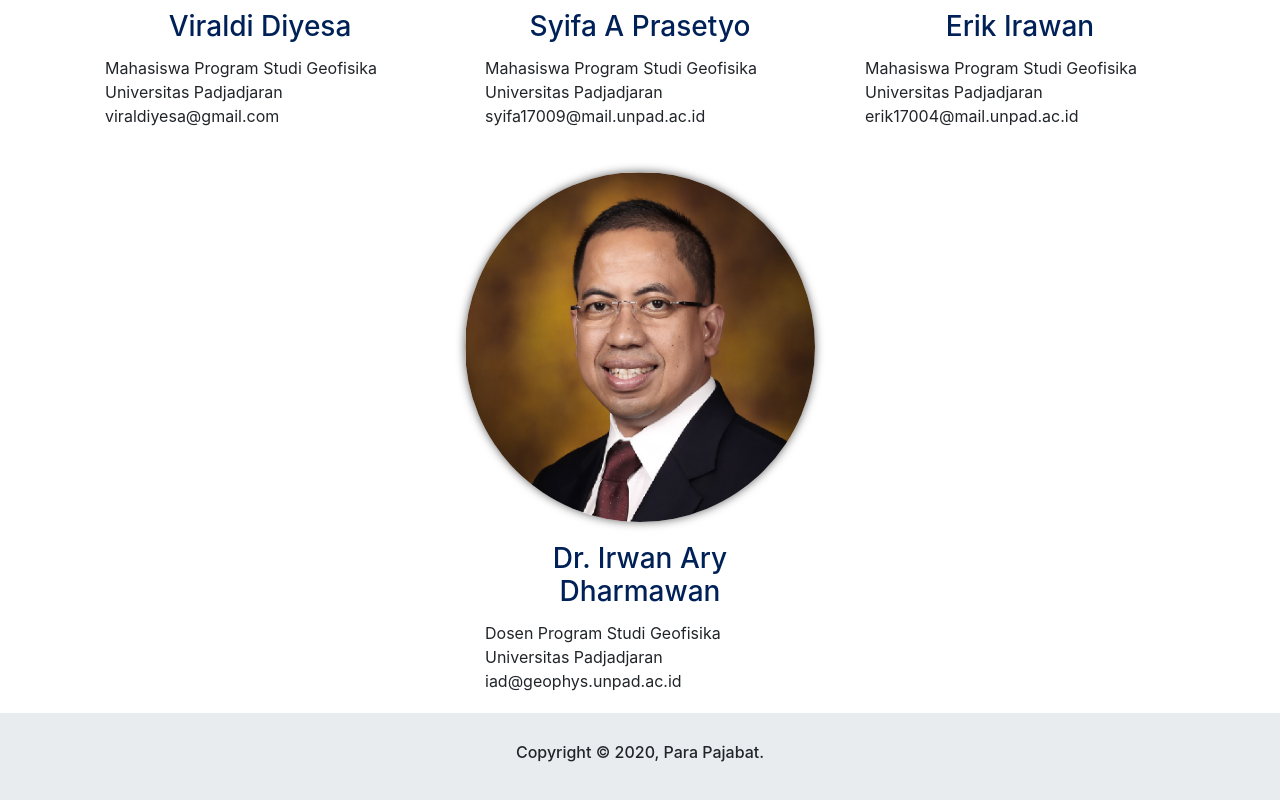
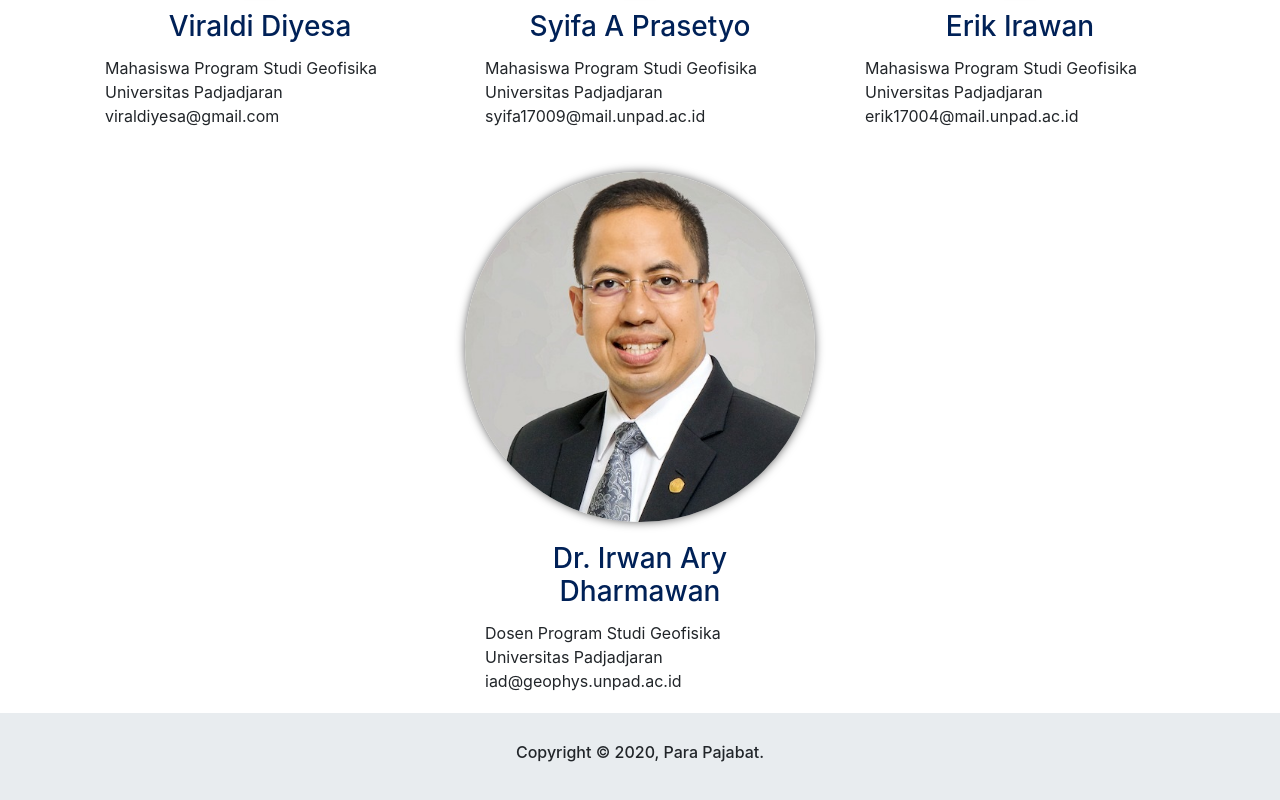
Before and after one commit to Hulhay/Hulhay.github.io, a plain HTML site: page index.html in a window 1280 px wide. Shown: the part 5111-5911 px from the top of the page. Drawn offline with nearby package versions, Linux system fonts and the light colour scheme.

Commit message:
Update foto pa irwan

```diff
--- a/index.html
+++ b/index.html
@@ -545,7 +545,7 @@
     </div>
     <div class="col-sm">
       <div class="card border-0">
-        <img src="assets/img/paIrwan.png" width="100%" class="card-shadow rounded-circle">
+        <img src="assets/img/paIrwan.jpeg" width="100%" class="card-shadow rounded-circle">
         <div class="card-body">
           <h3 class="card-title" align="center">Dr. Irwan Ary Dharmawan</h3>
           <p class="card-text">Dosen Program Studi Geofisika<br>
```
Also changed, not shown: assets/img/paIrwan.jpeg (added), assets/img/paIrwan.jpg (deleted), assets/img/paIrwan.png (deleted).
